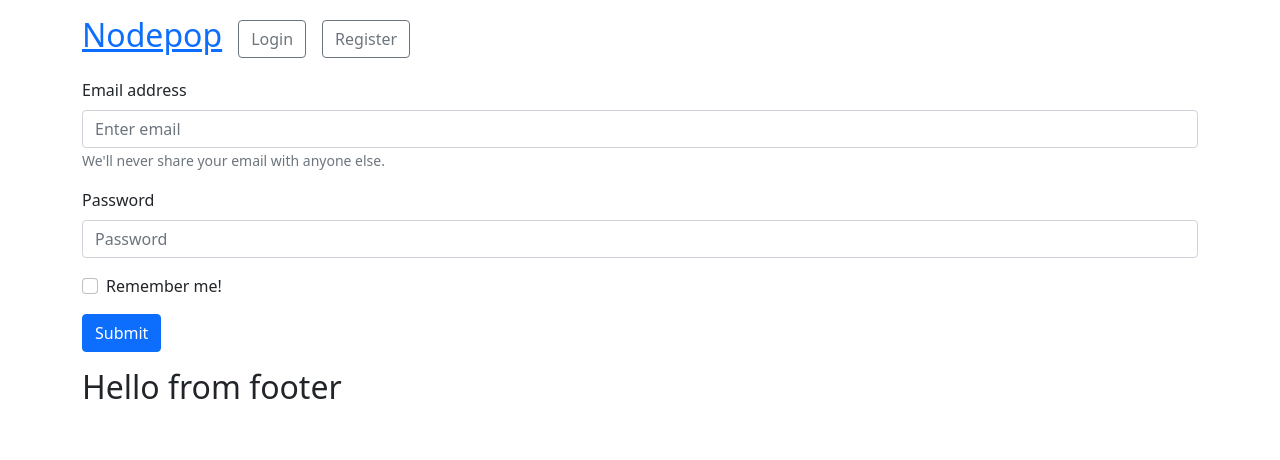
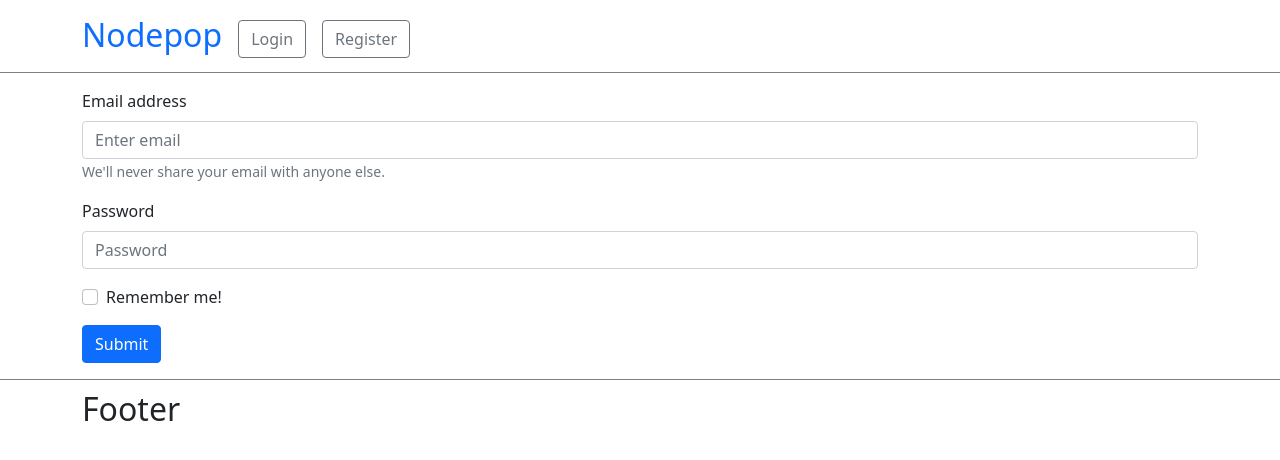
Before and after one commit to Bracth/nodepopReact, a React (Create React App) app: page /login in a window 1280 px wide. Shown: the top 460 px of the page. Built offline with nearby package versions, Linux system fonts and the light colour scheme.

Commit message:
Adding some styles in the header and footer

```diff
--- a/src/components/adverts/newAdvert/NewAdvert.jsx
+++ b/src/components/adverts/newAdvert/NewAdvert.jsx
@@ -112,7 +112,7 @@ function NewAdvert() {
              </Form.Group>
 
             <Form.Group className="mb-3" controlId="formBasicNumber">
-                <Form.Control type="number" placeholder="Enter Advert Price" name="price" value={ price } onChange={ handleChange }/>
+                <Form.Control min={1} max={10000} type="number" placeholder="Enter Advert Price" name="price" value={ price } onChange={ handleChange }/>
             </Form.Group>
 
         <div key={`inline-radio`} className="mb-3">
--- a/src/components/layout/Footer.jsx
+++ b/src/components/layout/Footer.jsx
@@ -1,9 +1,10 @@
 import Container from "react-bootstrap/Container";
+import "./footer.css"
 
 function Footer() {
     return <footer className="mt-3 mb-3">
         <Container>
-            <h2>Hello from footer</h2>
+            <h2>Footer</h2>
         </Container>
     </footer>
 }
--- a/src/components/layout/Header.jsx
+++ b/src/components/layout/Header.jsx
@@ -4,6 +4,8 @@ import Stack from "react-bootstrap/Stack"
 import Button from "react-bootstrap/esm/Button";
 import { logout } from "../auth/service";
 import { useAuth } from "../auth/context";
+
+import "./header.css"
 
 function Header() {
     const { isLogged, handleLogout } = useAuth();
@@ -13,7 +15,7 @@ function Header() {
         handleLogout();
     }
 
-    return <header className="mb-3 mt-3">
+    return <header className="mb-3 mt-3 border-botton-5">
         <Container>
             <Stack direction="horizontal" gap={3}>
                 <Link to="/"><h2>Nodepop</h2></Link>
--- /dev/null
+++ b/src/components/layout/footer.css
@@ -0,0 +1,4 @@
+footer {
+  border-top: 1px solid grey;
+  padding-top: 10px;
+}
--- /dev/null
+++ b/src/components/layout/header.css
@@ -0,0 +1,8 @@
+header {
+  border-bottom: 1px solid grey;
+  padding-bottom: 10px;
+}
+
+header a {
+  text-decoration: none;
+}
```
